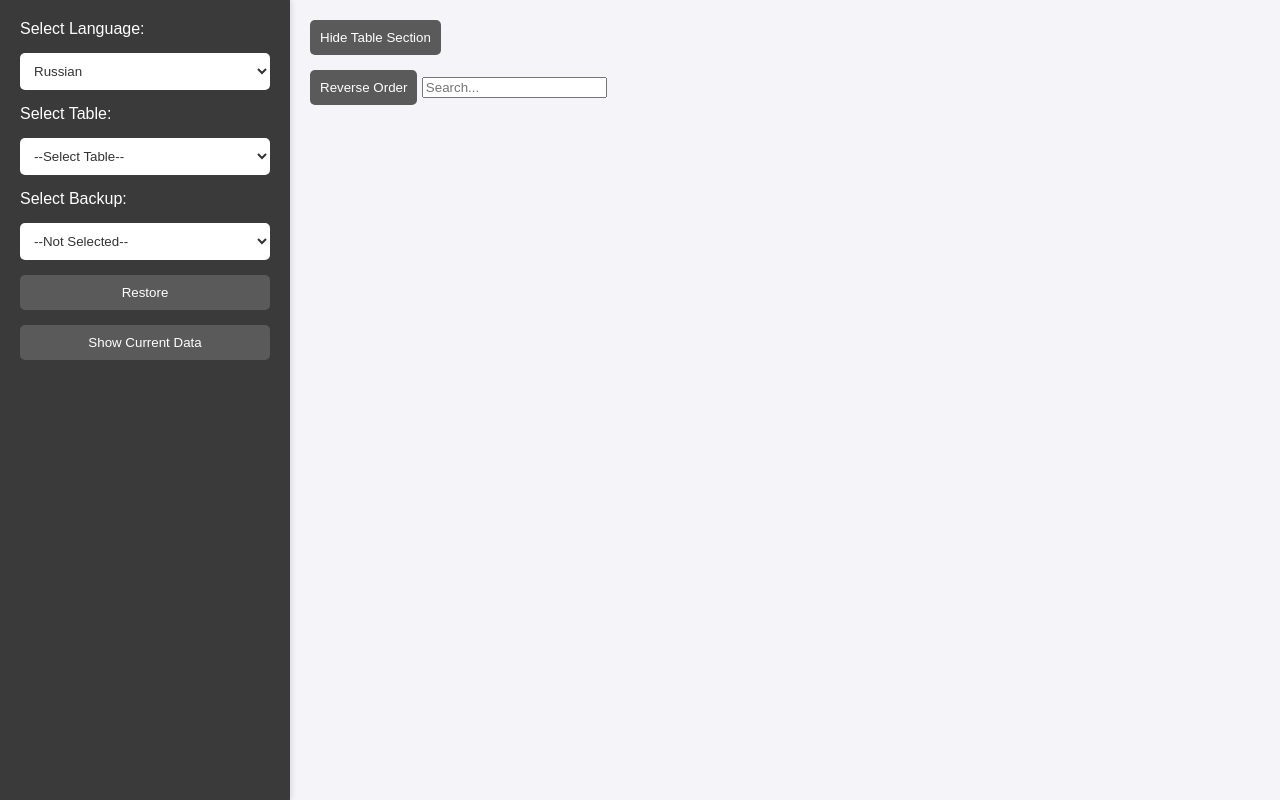
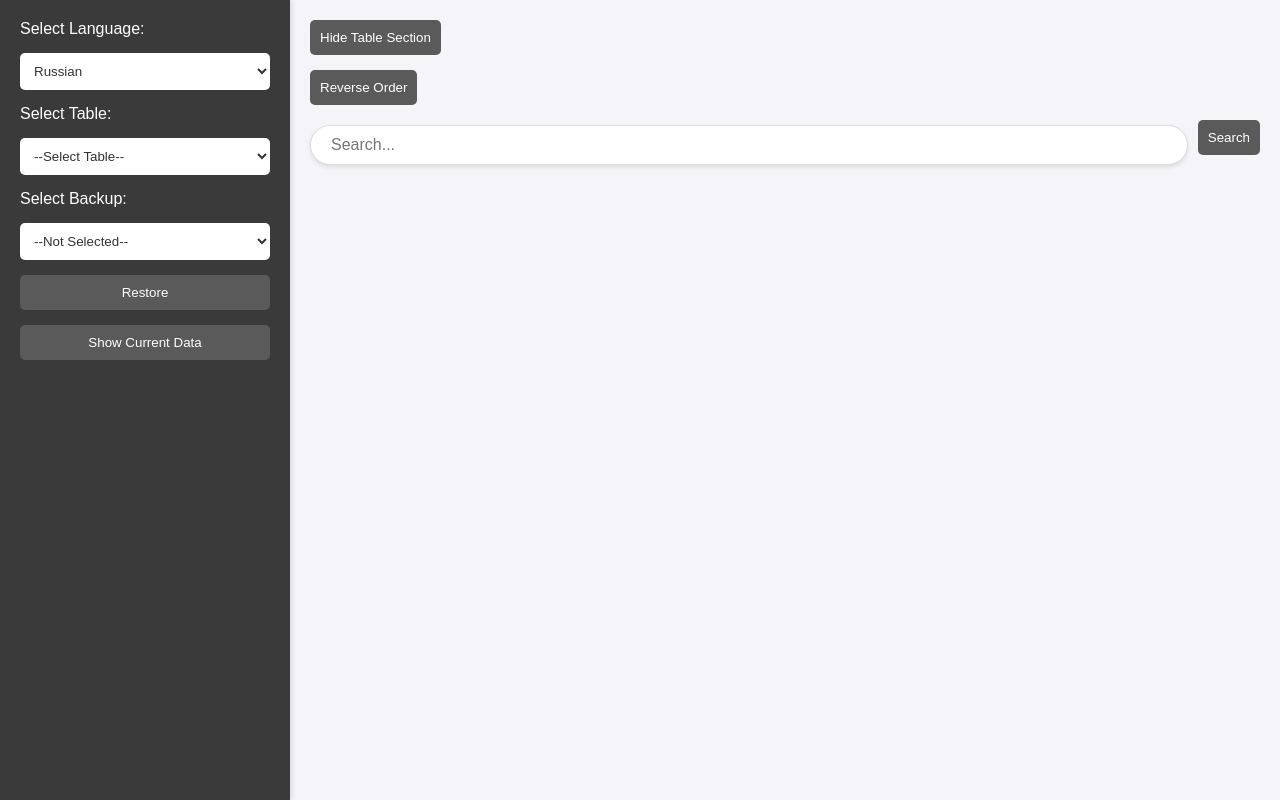
Before and after one commit to AbylayDalabay/backup-site, a Flask app: page / in a window 1280 px wide. Run offline with Flask 3, Linux system fonts and the light colour scheme; data that the repository does not hold is empty.

Commit message:
beau search

```diff
--- a/templates/index.html
+++ b/templates/index.html
@@ -49,7 +49,9 @@
         .main-content section {
             margin-bottom: 20px;
         }
-        .main-content section .toggle-button, .main-content section .submit-json-button {
+        .main-content section .toggle-button,
+        .main-content section .submit-json-button,
+        .main-content section button {
             padding: 10px;
             background-color: #5a5a5a;
             color: #fff;
@@ -58,16 +60,22 @@
             cursor: pointer;
             margin-bottom: 15px;
         }
-        .main-content section .toggle-button:hover, .main-content section .submit-json-button:hover {
+        .main-content section .toggle-button:hover,
+        .main-content section .submit-json-button:hover,
+        .main-content section button:hover {
             background-color: #6a6a6a;
         }
         table {
             width: 100%;
             border-collapse: collapse;
+            table-layout: fixed;
         }
         table th, table td {
             padding: 8px;
             border: 1px solid #ddd;
+            overflow: hidden;
+            text-overflow: ellipsis;
+            white-space: nowrap;
         }
         table thead th {
             background-color: #6a6a6a;
@@ -76,8 +84,61 @@
         table tbody tr:hover {
             background-color: #f1f1f1;
         }
+        .action-cell {
+            width: 100px; /* Smaller width for action cells */
+        }
         .hidden {
             display: none;
+        }
+        .expanded {
+            white-space: normal;
+        }
+        .form-group {
+            margin-bottom: 15px;
+        }
+        .form-group label {
+            display: block;
+            margin-bottom: 5px;
+        }
+        .form-group input {
+            width: calc(100% - 22px);
+            padding: 10px;
+            border: 1px solid #ddd;
+            border-radius: 5px;
+            font-size: 16px;
+        }
+        .form-group textarea {
+            width: calc(100% - 22px);
+            padding: 10px;
+            border: 1px solid #ddd;
+            border-radius: 5px;
+            font-size: 16px;
+            resize: vertical;
+        }
+        .search-container {
+            display: flex;
+            align-items: center;
+            margin-bottom: 20px;
+        }
+        .search-container input {
+            flex: 1;
+            padding: 10px 20px;
+            border: 1px solid #ddd;
+            border-radius: 50px;
+            font-size: 16px;
+            box-shadow: 0 2px 4px rgba(0,0,0,0.1);
+        }
+        .search-container button {
+            margin-left: 10px;
+            padding: 10px 20px;
+            border: none;
+            border-radius: 5px;
+            background-color: #5a5a5a;
+            color: #fff;
+            cursor: pointer;
+        }
+        .search-container button:hover {
+            background-color: #6a6a6a;
         }
     </style>
 </head>
@@ -104,12 +165,18 @@
             <button class="toggle-button" id="toggle-insert-section">Show Insert Section</button>
             <div class="section-content">
                 <form id="insert-form">
-                    <label for="question">Question:</label>
-                    <input type="text" id="question" name="question"><br>
-                    <label for="answer">Answer:</label>
-                    <input type="text" id="answer" name="answer"><br>
-                    <label for="data_type">Data Type:</label>
-                    <input type="text" id="data_type" name="data_type" value="manual"><br>
+                    <div class="form-group">
+                        <label for="question">Question:</label>
+                        <input type="text" id="question" name="question">
+                    </div>
+                    <div class="form-group">
+                        <label for="answer">Answer:</label>
+                        <textarea id="answer" name="answer" rows="4"></textarea>
+                    </div>
+                    <div class="form-group">
+                        <label for="data_type">Data Type:</label>
+                        <input type="text" id="data_type" name="data_type" value="manual">
+                    </div>
                     <button type="submit">Submit</button>
                 </form>
                 <button id="toggle-json-section" class="toggle-button">Insert JSON</button>
@@ -124,8 +191,11 @@
             <button class="toggle-button" id="toggle-table-section">Hide Table Section</button>
             <div class="section-content">
                 <button id="reverse-button" class="toggle-button">Reverse Order</button>
-                <input type="text" id="search-input" placeholder="Search...">
-                <table id="table-content" style="width:100%">
+                <div class="search-container">
+                    <input type="text" id="search-input" placeholder="Search...">
+                    <button id="search-button">Search</button>
+                </div>
+                <table id="table-content">
                     <thead>
                         <tr id="table-headers"></tr>
                     </thead>
@@ -180,6 +250,7 @@
                 });
                 var actionTh = document.createElement('th');
                 actionTh.textContent = 'Action';
+                actionTh.className = 'action-cell';
                 tableHeaders.appendChild(actionTh);
 
                 content.forEach((row, rowIndex) => {
@@ -192,14 +263,29 @@
                         td.dataset.column = headers[cellIndex];
                         td.dataset.rowId = rowIndex + 1;
                         td.textContent = cell;
+                        td.style.maxWidth = '150px';
+                        td.style.cursor = 'pointer';
                         originalValues[cellId] = cell;
+                        td.addEventListener('click', function() {
+                            td.classList.toggle('expanded');
+                        });
                         tr.appendChild(td);
                     });
                     var actionTd = document.createElement('td');
+                    actionTd.className = 'action-cell';
                     var deleteButton = document.createElement('button');
                     deleteButton.className = 'delete-row';
                     deleteButton.dataset.rowId = rowIndex + 1;
                     deleteButton.textContent = 'Delete';
+                    deleteButton.style.padding = '5px 10px';
+                    deleteButton.style.backgroundColor = '#e74c3c';
+                    deleteButton.style.color = '#fff';
+                    deleteButton.style.border = 'none';
+                    deleteButton.style.borderRadius = '3px';
+                    deleteButton.style.cursor = 'pointer';
+                    deleteButton.style.marginBottom = '15px';
+                    deleteButton.style.marginTop = '10px';
+                    deleteButton.style.marginRight = '5px';
                     actionTd.appendChild(deleteButton);
                     tr.appendChild(actionTd);
                     tableRows.appendChild(tr);
```
